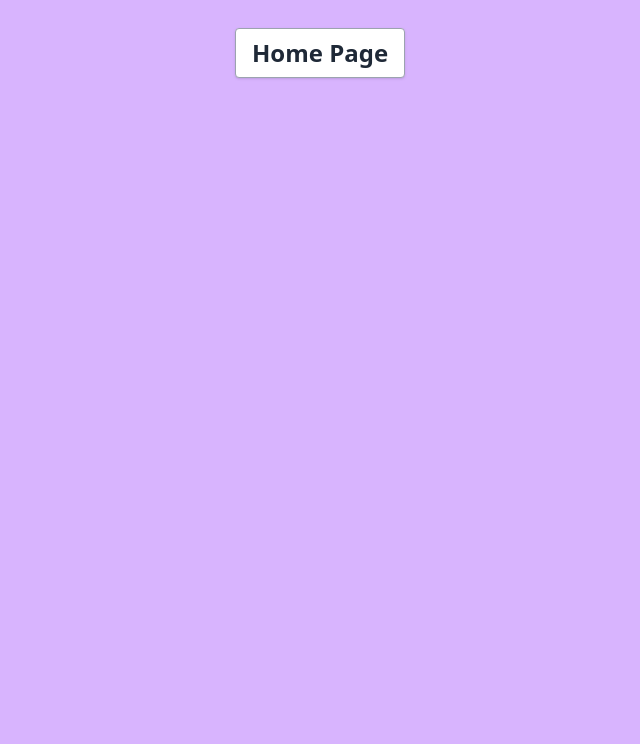
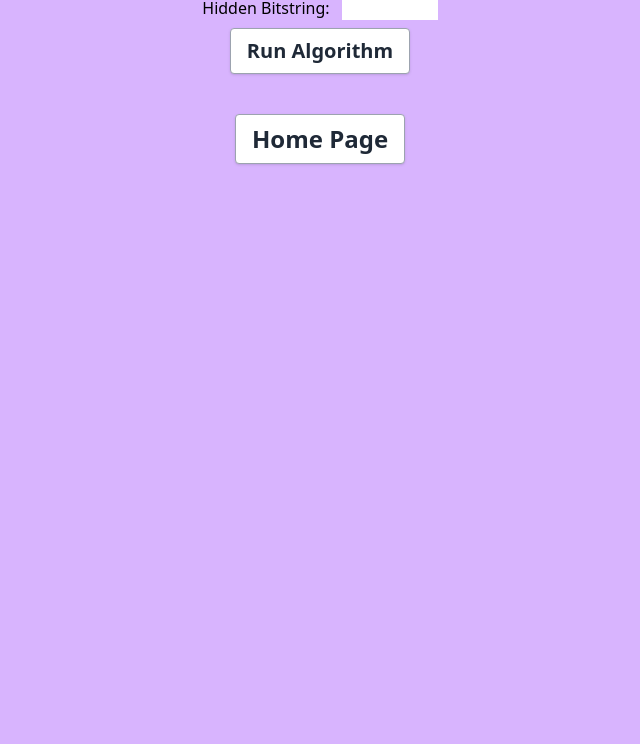
Before and after one commit to Daverhan/quantum-computing-term-project, an Astro site in the folder frontend/: page /algorithms/bernstein-vazirani in a window 1280 px wide. Shown: the part 56-800 px from the top of the page, without its empty margins (320-960 px from the left). Built offline with nearby package versions, Linux system fonts and the light colour scheme; Astro itself is replaced by a stand-in of ours.

Commit message:
Create scaffold for Bernstein-Vazirani algorithm

```diff
--- a/frontend/src/pages/algorithms/bernstein-vazirani.astro
+++ b/frontend/src/pages/algorithms/bernstein-vazirani.astro
@@ -5,6 +5,76 @@ import AlgorithmLayout from "../../layouts/AlgorithmLayout.astro";
 
 <BaseLayout title="Bernstein-Vazirani Algorithm">
   <main>
-    <AlgorithmLayout title="Bernstein-Vazirani Algorithm" />
+    <AlgorithmLayout title="Bernstein-Vazirani Algorithm">
+      <form id="bv-form" class="flex flex-col items-center gap-2 mt-2">
+        <div>
+          <label class="text-end mr-2" for="bitstring">Hidden Bitstring:</label>
+          <input class="w-24" type="text" id="bitstring" name="bitstring" />
+        </div>
+        <input
+          class="bg-white hover:bg-gray-100 text-gray-800 font-semibold py-2 px-4 border border-gray-400 rounded shadow text-xl"
+          type="button"
+          onclick="submitForm()"
+          value="Run Algorithm"
+        />
+      </form>
+
+      <div id="algorithm-status" class="text-center text-2xl mt-2"></div>
+
+      <script lang="ts" is:inline>
+        const MIN_LENGTH = 1;
+        const MAX_LENGTH = 29;
+
+        async function submitForm() {
+          const form = document.getElementById("bv-form");
+          const formData = new FormData(form);
+          const bitstring = formData.get("bitstring").toString();
+
+          if (!/^[01]+$/.test(bitstring)) {
+            const resultsDiv = document.getElementById("algorithm-status");
+            resultsDiv.innerHTML = `The bitstring must be a valid binary string containing only 0s and 1s`;
+            return;
+          }
+
+          if (bitstring.length < MIN_LENGTH || bitstring.length > MAX_LENGTH) {
+            const resultsDiv = document.getElementById("algorithm-status");
+            resultsDiv.innerHTML = `The bitstring length must be between ${MIN_LENGTH} and ${MAX_LENGTH}`;
+            return;
+          }
+
+          const data = {
+            bitstring,
+          };
+
+          try {
+            const response = await fetch(
+              "http://localhost:5000/api/algorithms/bernstein-vazirani",
+              {
+                method: "POST",
+                headers: {
+                  "Content-Type": "application/json",
+                },
+                body: JSON.stringify(data),
+              }
+            );
+
+            if (response.ok) {
+              const responseJson = await response.json();
+              const result = responseJson["result"];
+
+              const resultsDiv = document.getElementById("algorithm-status");
+              resultsDiv.innerHTML = `The hidden bitstring is ${result}`;
+            } else {
+              const resultsDiv = document.getElementById("algorithm-status");
+              resultsDiv.innerHTML = "Failed to run the algorithm";
+            }
+          } catch (error) {
+            console.error("Error: ", error);
+            const resultsDiv = document.getElementById("algorithm-status");
+            resultsDiv.innerHTML = "Error occurred while running the algorithm";
+          }
+        }
+      </script>
+    </AlgorithmLayout>
   </main>
 </BaseLayout>
```
Also changed, not shown: 1 other file.
